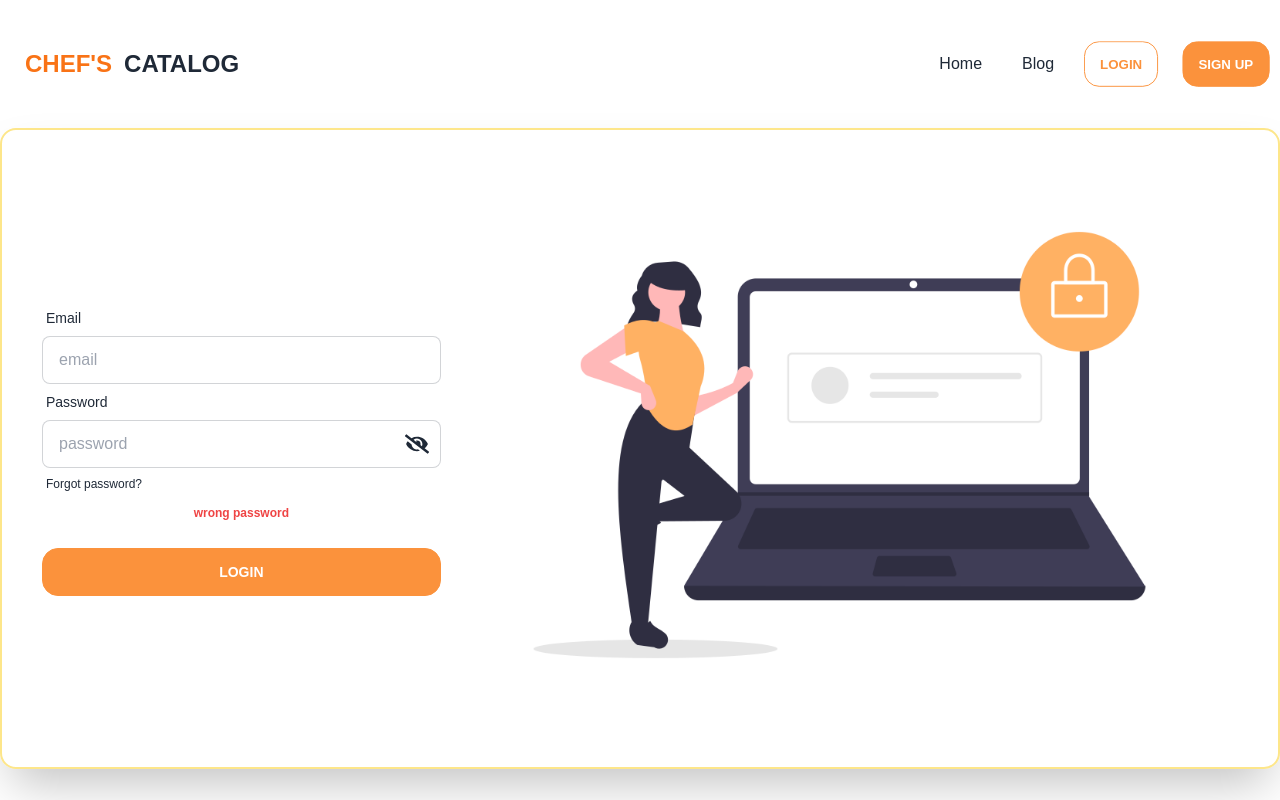
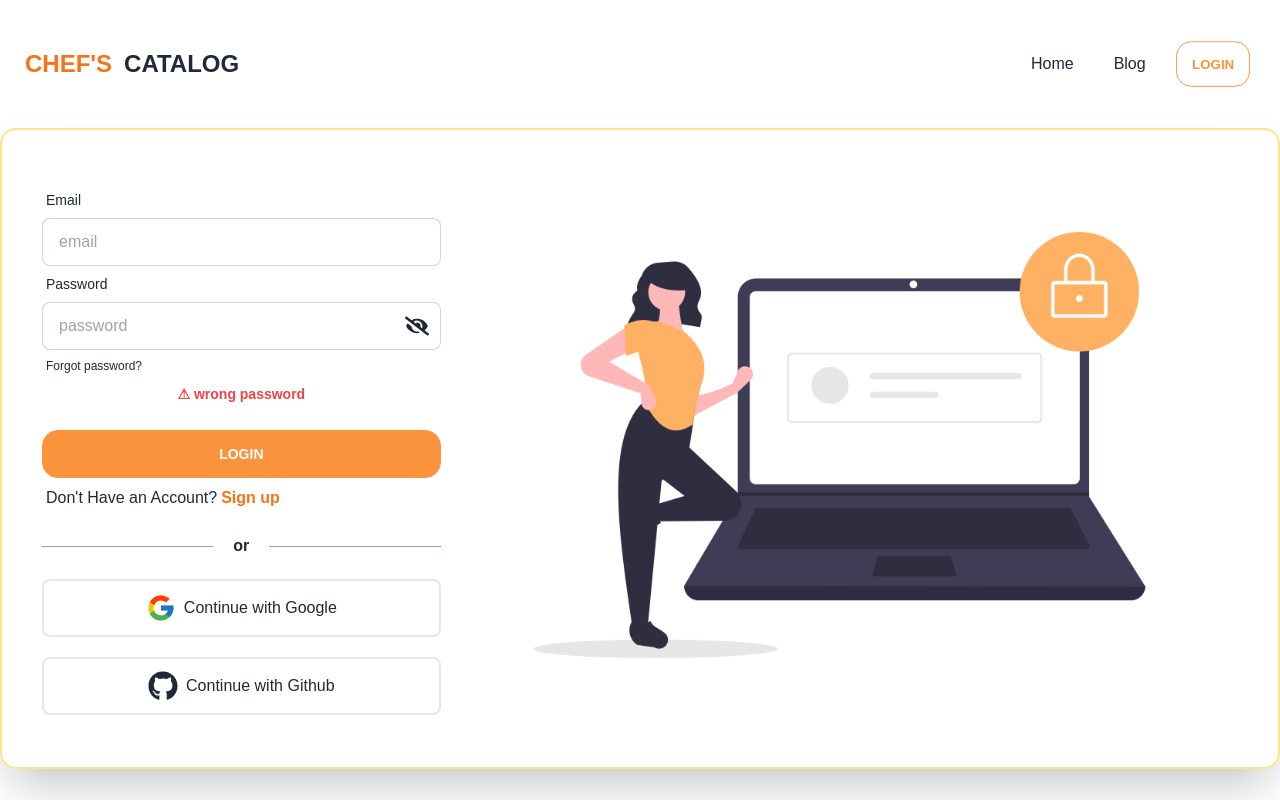
Before and after one commit to Samychowdhury01/chef-catalog, a React (Vite) app: page /login in a window 1280 px wide. Shown: the top 800 px of the page. Built offline with nearby package versions, Linux system fonts and the light colour scheme; no server answers.

Commit message:
added auth provider and implemented google and github sign

```diff
--- a/src/index.css
+++ b/src/index.css
@@ -15,3 +15,17 @@
 .btn-outline{
     @apply btn rounded-2xl bg-transparent border-orange-400 text-orange-400 hover:bg-orange-400 hover:text-white hover:border-orange-500 transition-all delay-300 ease-linear
 }
+.line{
+    width: 100%;
+    height: 1px;
+    border-bottom: 1px solid #95A0A7;
+}
+
+@layer components {
+    .error {
+      @apply text-red-500 text-sm m-0;
+    }
+    .error::before {
+      content: "⚠ ";
+    }
+  }
--- a/src/main.jsx
+++ b/src/main.jsx
@@ -1,13 +1,16 @@
-import React from 'react'
-import ReactDOM from 'react-dom/client'
-import { Toaster } from 'react-hot-toast'
-import { RouterProvider } from 'react-router-dom'
-import './index.css'
-import router from './routes/Routes'
+import React from "react";
+import ReactDOM from "react-dom/client";
+import { Toaster } from "react-hot-toast";
+import { RouterProvider } from "react-router-dom";
+import "./index.css";
+import AuthProvider from "./providers/AuthProvider";
+import router from "./routes/Routes";
 
-ReactDOM.createRoot(document.getElementById('root')).render(
+ReactDOM.createRoot(document.getElementById("root")).render(
   <React.StrictMode>
+    <AuthProvider>
       <RouterProvider router={router} />
-      <Toaster />
-  </React.StrictMode>,
-)
+    </AuthProvider>
+    <Toaster />
+  </React.StrictMode>
+);
--- a/src/pages/Login/Login/Login.jsx
+++ b/src/pages/Login/Login/Login.jsx
@@ -1,13 +1,43 @@
-import React, { useState } from "react";
+import React, { useContext, useState } from "react";
 import { FaEye, FaEyeSlash } from "react-icons/fa";
 import { LazyLoadImage } from "react-lazy-load-image-component";
 import "react-lazy-load-image-component/src/effects/blur.css";
 import { Link } from "react-router-dom";
 import loginImage from "../../../assets/images/login-bg-2.png";
+import { FcGoogle } from "react-icons/fc";
+import { FaGithub } from "react-icons/fa";
+import { AuthContext } from "../../../providers/AuthProvider";
+import { toast } from "react-hot-toast";
 
 const Login = () => {
-    const [errorMessage, setErrorMessage] = useState('wrong password')
-    const [showPassword, setShowPassword] = useState(false)
+  const { signInWithGoogle, signInWithGithub } = useContext(AuthContext);
+  const [errorMessage, setErrorMessage] = useState("wrong password");
+  const [showPassword, setShowPassword] = useState(false);
+
+  // handler for google sign in
+  const handleGoogleSignIn = () =>{
+    signInWithGoogle()
+    .then((result) =>{
+      const loggedUser = result.user
+      toast.success("Login successful")
+    })
+    .catch((error)=> {
+      toast.error(`${error.message}`)
+    })
+  }
+  // handler for Github sign in
+  const handleGithubSignIn = () =>{
+    signInWithGithub()
+    .then((result) =>{
+      const loggedUser = result.user
+      toast.success("Login successful")
+    })
+    .catch((error)=> {
+      console.log(error.message)
+      toast.error(`${error.message}`)
+    })
+  }
+
   return (
     <div className="p-5 md:p-0 ">
       <div className="md:container md:mx-auto flex flex-col-reverse md:flex-row  items-center border-amber-200 border-2 rounded-2xl shadow-2xl p-10">
@@ -36,10 +66,15 @@ const Login = () => {
               className="input input-bordered"
               required
             />
-          <div onClick={()=> setShowPassword(!showPassword)} className="absolute top-12 right-3 cursor-pointer">
-            {
-                showPassword ? <FaEye className="w-6 h-6"/> : <FaEyeSlash className="w-6 h-6"/>
-            }
+            <div
+              onClick={() => setShowPassword(!showPassword)}
+              className="absolute top-12 right-3 cursor-pointer"
+            >
+              {showPassword ? (
+                <FaEye className="w-6 h-6" />
+              ) : (
+                <FaEyeSlash className="w-6 h-6" />
+              )}
             </div>
             <label className="label">
               <Link to="" className="label-text-alt link link-hover">
@@ -47,7 +82,7 @@ const Login = () => {
               </Link>
             </label>
             <label className="text-center">
-            <Link to="" className="label-text-alt text-red-500 font-semibold">
+              <Link to="" className="label-text-alt error font-semibold">
                 {errorMessage}
               </Link>
             </label>
@@ -55,10 +90,37 @@ const Login = () => {
           <div className="form-control mt-6">
             <button className="btn-solid">Login</button>
           </div>
+          <label className="label">
+            <p className="label-text-alt text-base">
+              Don't Have an Account?
+              <Link
+                to="/register"
+                className="link link-hover text-orange-500 font-bold ml-1"
+              >
+                Sign up
+              </Link>
+            </p>
+          </label>
 
           {/* login with other method */}
+
+          <div className="text-center relative">
+            <div className="relative flex flex-col justify-center items-center mt-7">
+              {/* for a horizontal line behind the text */}
+
+              <div className="line"></div>
+              <span className="bg-white absolute px-5 py-2 font-bold">or</span>
+            </div>
+          </div>
           <div>
-
+            <div onClick={handleGoogleSignIn} className="flex items-center justify-center gap-2 mt-8 py-3 border-2 rounded-lg cursor-pointer">
+              <FcGoogle className="text-3xl" />
+              <span className="text-base">Continue with Google</span>
+            </div>
+            <div onClick={handleGithubSignIn} className="flex items-center justify-center gap-2 mt-5 py-3 border-2 rounded-lg cursor-pointer">
+              <FaGithub className="text-3xl" />
+              <span className="text-base">Continue with Github</span>
+            </div>
           </div>
         </div>
         <div className="md:w-2/3">
--- a/src/pages/Login/Register/Register.jsx
+++ b/src/pages/Login/Register/Register.jsx
@@ -18,7 +18,10 @@ const Register = () => {
   };
 
   return (
-    <div style={bgStyle} className="flex justify-center items-center p-8 md:p-0">
+    <div
+      style={bgStyle}
+      className="flex justify-center items-center p-8 md:p-0"
+    >
       <div className="md:container md:mx-auto rounded-2xl shadow-2xl p-10 glass lg:w-1/3">
         <div className="form-control">
           <label className="label">
@@ -48,9 +51,10 @@ const Register = () => {
             <span className="label-text">Photo URL</span>
           </label>
           <input
-          type="file"
-          name="photo"
-          className="file-input file-input-bordered  w-full" />
+            type="file"
+            name="photo"
+            className="file-input file-input-bordered  w-full"
+          />
         </div>
         <div className="form-control relative">
           <label className="label">
@@ -79,7 +83,7 @@ const Register = () => {
             </Link>
           </label>
           <label className="text-center">
-            <Link to="" className="label-text-alt text-red-500 font-semibold">
+            <Link to="" className="label-text-alt error font-semibold">
               {errorMessage}
             </Link>
           </label>
@@ -87,6 +91,17 @@ const Register = () => {
         <div className="form-control mt-6">
           <button className="btn-solid">Login</button>
         </div>
+        <label className="label">
+          <p className="label-text-alt text-base">
+            Already Have an account?
+            <Link
+              to="/login"
+              className="link link-hover text-orange-500 font-bold ml-1"
+            >
+              Login
+            </Link>
+          </p>
+        </label>
       </div>
     </div>
   );
--- a/src/pages/Shared/NavigationBar/NavigationBar.jsx
+++ b/src/pages/Shared/NavigationBar/NavigationBar.jsx
@@ -1,8 +1,12 @@
-import React from "react";
+import React, { useContext } from "react";
 import { Link } from "react-router-dom";
+import { AuthContext } from "../../../providers/AuthProvider";
 import ActiveLink from "./ActiveLink";
 
 const NavigationBar = () => {
+const {user} = useContext(AuthContext)
+
+
   return (
     <div className="container mx-auto navbar bg-transparent py-10">
       <div className="navbar-start">
@@ -54,8 +58,9 @@ const NavigationBar = () => {
           </li>
         </ul>
          <div>
-         <Link to='/login' className="btn-outline mr-5">Login</Link>
-         <Link to='/register' className="btn-solid ">Sign up</Link>
+         {
+          user ? <img src='' alt="" /> : <Link to='/login' className="btn-outline mr-5">Login</Link>
+         }
          </div>
       </div>
     </div>
--- /dev/null
+++ b/src/providers/AuthProvider.jsx
@@ -0,0 +1,44 @@
+import React, { createContext, useState } from 'react';
+import { getAuth, GithubAuthProvider, GoogleAuthProvider, signInWithPopup } from "firebase/auth";
+import app from '../firebase/firebase.config';
+
+export const AuthContext = createContext(null)
+
+const auth = getAuth(app)
+
+// google auth provider
+const googleProvider = new GoogleAuthProvider()
+// Github auth provider
+const githubProvider = new GithubAuthProvider()
+
+
+const AuthProvider = ({children}) => {
+    const [user, setUser] = useState('')
+
+
+    // handler for sign-in with google
+    const signInWithGoogle = () =>{
+        return signInWithPopup(auth, googleProvider);
+    }
+
+    // handler for sign-in with github
+    const signInWithGithub = () =>{
+        return signInWithPopup(auth, githubProvider);
+    }
+
+
+    const authInfo = {
+        user,
+        signInWithGoogle,
+        signInWithGithub,
+
+
+    }
+    return (
+        <AuthContext.Provider value={authInfo}>
+            {children}
+        </AuthContext.Provider>
+    );
+};
+
+export default AuthProvider;
```
Also changed, not shown: src/assets/images/google.png (added). Lines whose indentation alone changed are shown as unchanged.
